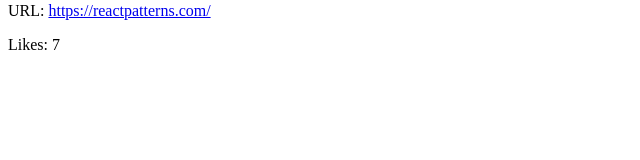
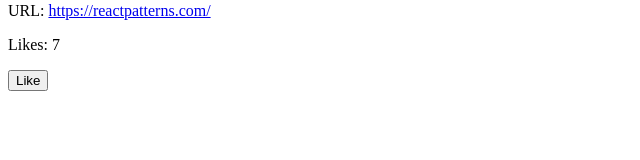
Before and after one commit to Matt-Anis/FullStackOpen-Part-14-exercises, a Next.js app in the folder blog-list/: page /blogs/1 in a window 1280 px wide. Shown: the part 125-285 px from the top of the page, without its empty margins (0-640 px from the left). Built offline with nearby package versions, Linux system fonts and the light colour scheme.

Commit message:
4. Like button

```diff
--- a/blog-list/app/actions/blogs.tsx
+++ b/blog-list/app/actions/blogs.tsx
@@ -2,7 +2,7 @@
 
 import { redirect } from "next/navigation";
 import { revalidatePath } from "next/cache";
-import { addBlog } from "../services/blogs";
+import { addBlog, likeBlog as updateBlogLikes } from "../services/blogs";
 
 export const createBlog = async (formData: FormData) => {
   const title = formData.get("title") as string;
@@ -13,3 +13,9 @@
   revalidatePath("/blogs");
   redirect("/blogs");
 };
+
+export const likeBlog = async (formData: FormData) => {
+  const id = Number(formData.get("id"));
+  updateBlogLikes(id);
+  revalidatePath(`/blogs/${id}`);
+};
--- a/blog-list/app/blogs/[id]/page.tsx
+++ b/blog-list/app/blogs/[id]/page.tsx
@@ -1,5 +1,6 @@
 import { getById } from "@/app/services/blogs";
 import { notFound } from "next/navigation";
+import { likeBlog } from "@/app/actions/blogs";
 
 const BlogPage = async ({ params }: { params: Promise<{ id: string }> }) => {
   const { id } = await params;
@@ -17,6 +18,10 @@
         URL: <a href={blog.url}>{blog.url}</a>
       </p>
       <p>Likes: {blog.likes}</p>
+      <form action={likeBlog}>
+        <input type="hidden" name="id" value={blog.id} />
+        <button type="submit">Like</button>
+      </form>
     </div>
   );
 };
--- a/blog-list/app/services/blogs.ts
+++ b/blog-list/app/services/blogs.ts
@@ -37,6 +37,13 @@
   return blogs.find((blog) => blog.id === id);
 };
 
+export const likeBlog = (id: number) => {
+  const blog = blogs.find((blog) => blog.id === id);
+  if (blog) {
+    blog.likes += 1;
+  }
+};
+
 export const addBlog = (title: string, author: string, url: string) => {
   const newBlog = {
     id: blogs.length + 1,
--- a/blog-list/package.json
+++ b/blog-list/package.json
@@ -6,6 +6,7 @@
     "dev": "next dev",
     "build": "next build",
     "start": "next start",
+    "start:prod": "next build && next start",
     "lint": "eslint"
   },
   "dependencies": {
```
